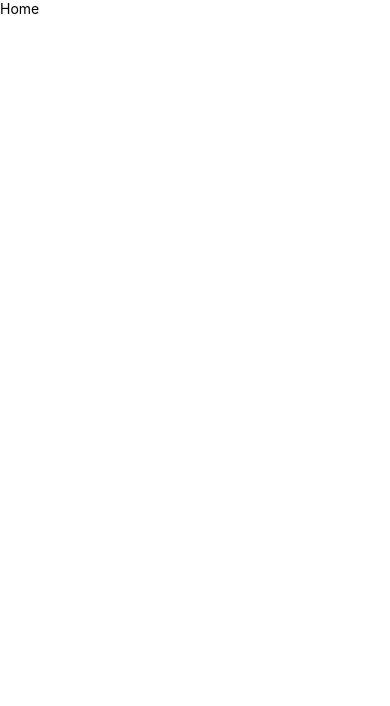
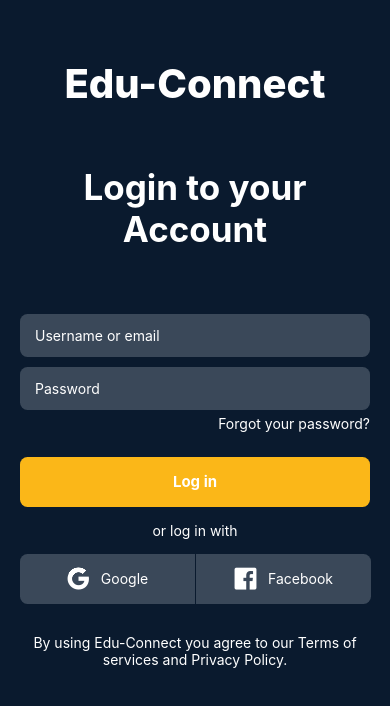
Before and after one commit to Makhdoom-Sharif/EduConnect_RN, a React Native app: screen / in a window 390 px wide. Shown: the top 706 px of the page. Built offline with nearby package versions, Linux system fonts and the light colour scheme.

Commit message:
Login UI completed

```diff
--- a/App.js
+++ b/App.js
@@ -1,9 +1,9 @@
 import React from 'react';
 import {Text} from 'react-native';
-import Home from './src/screens/Home';
+import Login from './src/screens/Login';
 
 const App = () => {
-  return <Home />;
+  return <Login />;
 };
 
 export default App;
--- a/package.json
+++ b/package.json
@@ -11,7 +11,8 @@
   },
   "dependencies": {
     "react": "18.1.0",
-    "react-native": "0.70.3"
+    "react-native": "0.70.3",
+    "react-native-vector-icons": "^9.2.0"
   },
   "devDependencies": {
     "@babel/core": "^7.12.9",
--- /dev/null
+++ b/src/components/TextFields/SimpleTextInput.js
@@ -0,0 +1,26 @@
+import React from 'react';
+import {StyleSheet, TextInput} from 'react-native';
+
+const SimpleTextInput = props => {
+  const {placeholder, secureTextEntry} = props;
+  return (
+    <TextInput
+      style={styles.textFieldStyles}
+      placeholder={placeholder}
+      placeholderTextColor="#fff"
+      secureTextEntry={secureTextEntry}
+    />
+  );
+};
+const styles = StyleSheet.create({
+  textFieldStyles: {
+    color: '#fff',
+    backgroundColor: '#3A4859',
+    marginHorizontal: 20,
+    marginVertical: 5,
+    borderRadius: 7.5,
+    height: 50,
+    paddingHorizontal: 15,
+  },
+});
+export default SimpleTextInput;
--- /dev/null
+++ b/src/components/buttons/SimpleButton.js
@@ -0,0 +1,29 @@
+import React from 'react';
+import {Button, StyleSheet, Text, TouchableOpacity} from 'react-native';
+
+const SimpleButton = props => {
+  const {title, backgroundColor, textColor, handleClick} = props;
+  return (
+    <TouchableOpacity
+      style={[styles.buttonStyle, {backgroundColor: backgroundColor}]}
+      onPress={handleClick}>
+      <Text style={[styles.textStyle, {color: textColor}]}>Log in</Text>
+    </TouchableOpacity>
+  );
+};
+const styles = StyleSheet.create({
+  buttonStyle: {
+    color: '#fff',
+    height: 50,
+    borderRadius: 7.5,
+    marginHorizontal: 20,
+    justifyContent: 'center',
+    marginVertical: 15,
+  },
+  textStyle: {
+    alignSelf: 'center',
+    fontWeight: '700',
+    fontSize: 15,
+  },
+});
+export default SimpleButton;
--- /dev/null
+++ b/src/components/buttons/SocialAuthButton.js
@@ -0,0 +1,59 @@
+import React from 'react';
+import {StyleSheet, Text, TouchableOpacity, View} from 'react-native';
+import Icon from 'react-native-vector-icons/AntDesign';
+
+const SocialAuthButton = () => {
+  return (
+    <View style={styles.container}>
+      <TouchableOpacity
+        style={[
+          styles.btnMain,
+          {
+            borderTopLeftRadius: 7.5,
+            borderBottomLeftRadius: 7.5,
+            marginRight: 1,
+          },
+        ]}>
+        <Icon name="google" style={styles.socialIcon} />
+        <Text style={styles.btnText}>Google</Text>
+      </TouchableOpacity>
+      <TouchableOpacity
+        style={[
+          styles.btnMain,
+          {borderTopRightRadius: 7.5, borderBottomRightRadius: 7.5},
+        ]}>
+        <Icon name="facebook-square" style={styles.socialIcon} />
+
+        <Text style={styles.btnText}>Facebook</Text>
+      </TouchableOpacity>
+    </View>
+  );
+};
+const styles = StyleSheet.create({
+  container: {
+    height: 50,
+    marginHorizontal: 20,
+    justifyContent: 'center',
+    flexDirection: 'row',
+    marginVertical: 15,
+  },
+  btnMain: {
+    backgroundColor: '#3A4859',
+    width: '50%',
+    justifyContent: 'center',
+    flexDirection: 'row',
+
+    alignItems: 'center',
+  },
+  btnText: {
+    color: '#fff',
+    textAlign: 'center',
+    marginLeft: 10,
+  },
+  socialIcon: {
+    color: '#fff',
+    fontSize: 25,
+  },
+});
+
+export default SocialAuthButton;
--- /dev/null
+++ b/src/screens/Login.js
@@ -0,0 +1,87 @@
+import React from 'react';
+import {
+  SafeAreaView,
+  ScrollView,
+  StyleSheet,
+  Text,
+  TextInput,
+  View,
+} from 'react-native';
+import SimpleButton from '../components/buttons/SimpleButton';
+import SocialAuthButton from '../components/buttons/SocialAuthButton';
+import SimpleTextInput from '../components/TextFields/SimpleTextInput';
+
+const Login = () => {
+  const handleClick = () => {
+    console.log('Click works');
+  };
+  return (
+    <SafeAreaView style={styles.main}>
+      <ScrollView>
+        <Text style={styles.mainTitle}>Edu-Connect</Text>
+        <View
+          style={{
+            height: '65%',
+          }}>
+          <Text style={styles.centerText}>Login to your Account</Text>
+          <SimpleTextInput placeholder="Username or email" />
+          <SimpleTextInput placeholder="Password" secureTextEntry />
+          <Text
+            style={[
+              styles.simpleTextStyle,
+              {textAlign: 'right', marginBottom: 10},
+            ]}>
+            Forgot your password?
+          </Text>
+          <SimpleButton
+            title="Login"
+            backgroundColor="#FBB718"
+            textColor="#fff"
+            handleClick={handleClick}
+          />
+          <Text style={[styles.simpleTextStyle, {textAlign: 'center'}]}>
+            or log in with
+          </Text>
+          <SocialAuthButton />
+        </View>
+        <Text
+          style={[
+            styles.simpleTextStyle,
+            {
+              textAlign: 'center',
+              marginVertical: 15,
+            },
+          ]}>
+          By using Edu-Connect you agree to our Terms of services and Privacy
+          Policy.
+        </Text>
+      </ScrollView>
+    </SafeAreaView>
+  );
+};
+const styles = StyleSheet.create({
+  main: {
+    backgroundColor: '#0A1A2E',
+    height: '100%',
+  },
+  mainTitle: {
+    color: '#fff',
+    fontSize: 40,
+    fontWeight: '800',
+    textAlign: 'center',
+    margin: '15%',
+  },
+  centerText: {
+    color: '#fff',
+    fontSize: 35,
+    fontWeight: '700',
+    textAlign: 'center',
+    marginHorizontal: '20%',
+    marginBottom: '15%',
+  },
+  simpleTextStyle: {
+    color: '#fff',
+    marginHorizontal: 20,
+  },
+});
+export default Login;
```
Also changed, not shown: 25 other files (tests, documents, lock files or other folders).
